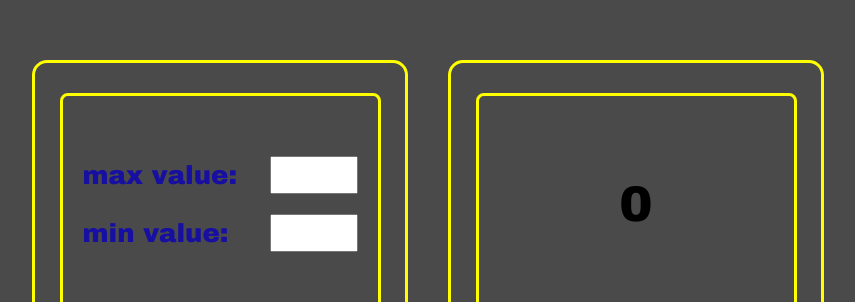
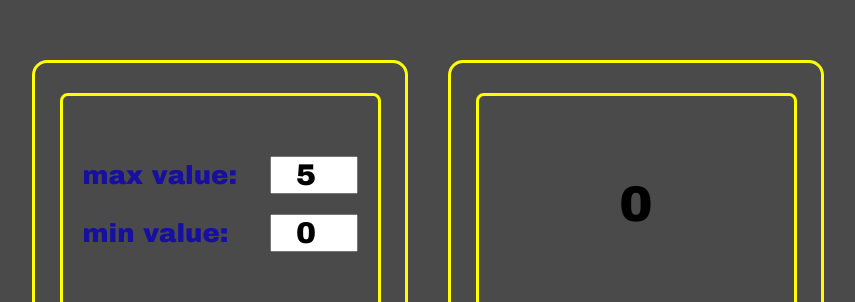
Before and after one commit to Tampoka/Counter, a React (Create React App) app: page / in a window 1280 px wide. Shown: the part 135-437 px from the top of the page, without its empty margins (212-1067 px from the left). Built offline with nearby package versions, Linux system fonts and the light colour scheme.

Commit message:
Add state for minValue,maxValue

```diff
--- a/src/Counter/Counter.tsx
+++ b/src/Counter/Counter.tsx
@@ -5,14 +5,16 @@ import {Control} from "./Control/Control";
 import DisplayWithSettings from "./DisplayWithSettings/DisplayWithSettings";
 
 export const Counter = () => {
-    const maxValue: number = 5
-    const minValue: number = 0
+    const [maxValue, setMaxValue] = useState<number>(5)
+    const [minValue, setMinValue] = useState<number>(0)
     const [count, setCount] = useState<number>(minValue)
+    const [error, setError] = useState<boolean>(false)
 
     const increment = () => setCount(count + 1)
-
     const reset = () => setCount(minValue)
 
+    const setMax = (max = 0) => setMaxValue(max)
+    const setMin = (min = 0) => setMinValue(min)
 
 
     const disableInc = () => {
@@ -25,7 +27,10 @@ export const Counter = () => {
 
     return <div className={s.counterWithSettings}>
         <div className={s.counter}>
-            <DisplayWithSettings/>
+            <DisplayWithSettings setMax={setMax}
+                                 setMin={setMin}
+                                 maxValue={maxValue}
+                                 minValue={minValue}/>
             <div className={s.controls}>
                 <Control title="Set"
                          count={count}
@@ -36,7 +41,9 @@ export const Counter = () => {
 
         <div className={s.counter}>
             <Display count={count}
-                     maxValue={maxValue}/>
+                     maxValue={maxValue}
+                     error={error}
+            />
 
             <div className={s.controls}>
                 <Control title="Inc"
--- a/src/Counter/Display/Display.tsx
+++ b/src/Counter/Display/Display.tsx
@@ -4,6 +4,7 @@ import s from "./Display.module.scss"
 export type DisplayPropsType={
     count:number
     maxValue:number
+    error:boolean
 }
 export const Display=(props:DisplayPropsType)=>{
     return <div className={s.display}>
--- a/src/Counter/DisplayWithSettings/DisplayWithSettings.tsx
+++ b/src/Counter/DisplayWithSettings/DisplayWithSettings.tsx
@@ -3,11 +3,22 @@ import s from './DisplayWithSettings.module.scss'
 
 import Input from "../Input/Input";
 
-const DisplayWithSettings = () => {
+type DisplayWithSettingsPropsType = {
+    setMax: (max: number) => void
+    setMin: (min: number) => void
+    maxValue: number
+    minValue: number
+}
+const DisplayWithSettings = (props: DisplayWithSettingsPropsType) => {
     return (
         <div className={s.display}>
-            <Input label="max value:"/>
-            <Input label="min value:"/>
+            <Input label="max value:"
+                   onChange={props.setMax}
+                   value={props.maxValue}
+            />
+            <Input label="min value:"
+                   onChange={props.setMin}
+                   value={props.minValue}/>
         </div>
     );
 };
--- a/src/Counter/Input/Input.tsx
+++ b/src/Counter/Input/Input.tsx
@@ -1,14 +1,21 @@
-import React from 'react';
+import React, {ChangeEvent} from 'react';
 import s from './Input.module.scss'
 
-export type InputPropsType={
+type InputPropsType={
     label:string
+    onChange:(value:number)=>void
+    value:number
 }
-const Input = ({label}:InputPropsType) => {
+const Input = (props:InputPropsType) => {
+    const onChangeHandler=(e:ChangeEvent<HTMLInputElement>)=>props.onChange(Number(e.currentTarget.value))
+
     return (
         <div className={s.setting}>
-            <span>{label}</span>
-            <input type="number"/>
+            <span>{props.label}</span>
+            <input type="number"
+            onChange={onChangeHandler}
+            value={props.value}/>
+
         </div>
     );
 };
```
